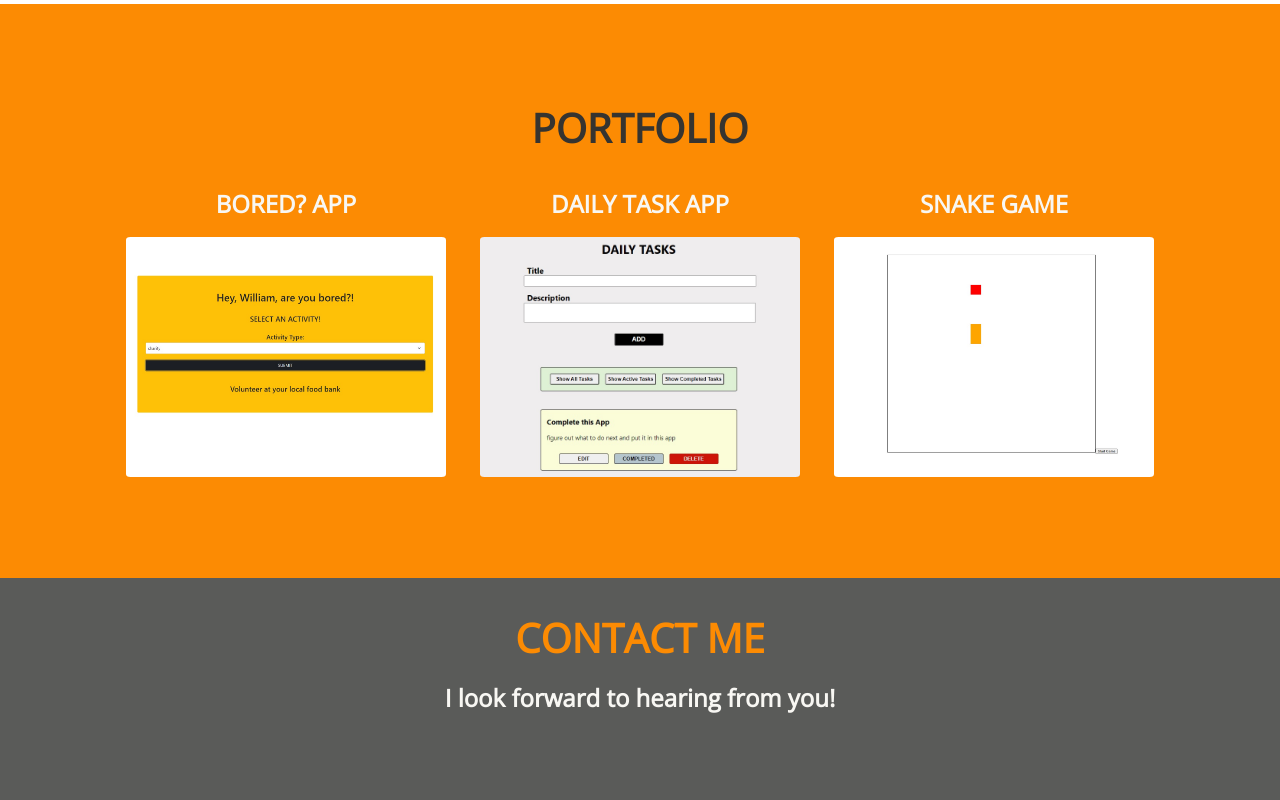
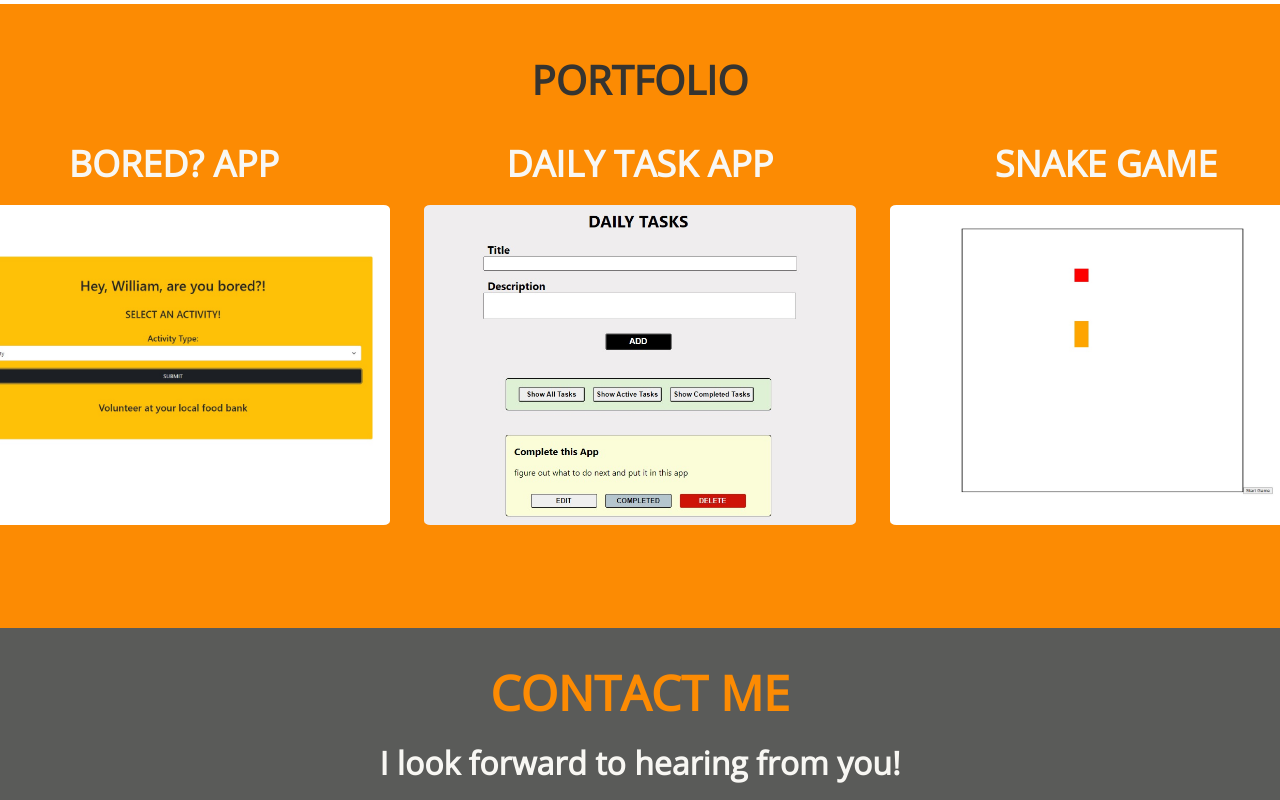
Before and after one commit to Tasups/professional-portfolio, a React (Create React App) app: page / in a window 1280 px wide. Shown: the part 1520-2320 px from the top of the page. Built offline with nearby package versions, Linux system fonts and the light colour scheme; a web font is replaced by a local one.

Commit message:
min-width 768 finished, missing hamburger icon, fas-bars

```diff
--- a/src/App.css
+++ b/src/App.css
@@ -47,7 +47,7 @@ nav {
   font-size: 2rem;
   font-weight: 100;
   font-family: 'Anybody', cursive;
-  margin: auto 1rem;
+  margin: auto 2rem;
 }
 
 .nav-links {
@@ -334,7 +334,7 @@ nav {
     display: flex;
     flex-direction: column;
     align-content: space-around;
-    margin-bottom: 4rem;
+    margin: 4rem 0;
   }
   .about-main-image {
     margin: 1rem;
@@ -378,7 +378,7 @@ nav {
   width: 100%;
   min-height: 45vh;
   z-index: 2;
-  padding-top: 10vh;
+  padding-top: 4vh;
   background-color: var(--primary-orange);
 }
 
@@ -449,10 +449,19 @@ nav {
 @media only screen and (min-width: 768px) {
   .portfolio-wrapper {
     display: flex;
-    flex-direction: row;
+    flex-direction: column;
   }
   .portfolio-list {
     text-align: center;
+    font-size: 1.5rem;
+    margin-bottom: 4rem;
+  }
+  .portfolio-project img {
+  height: 20rem;
+  width: 27rem;
+  }
+  .portfolio-wrapper h1 {
+  font-size: 3rem;
   }
 }
 
@@ -527,3 +536,12 @@ nav {
     font-size: 2rem;
   }
 }
+
+@media only screen and (min-width: 768px) {
+  .contacts-title {
+    font-size: 3rem;
+  }
+  .contacts-greeting h2 {
+    font-size: 2rem;
+  }
+}
```
